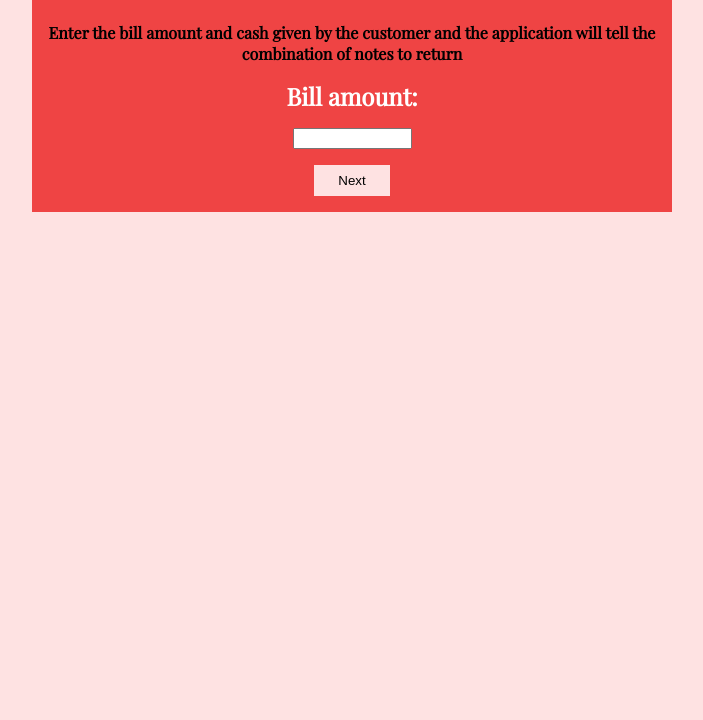
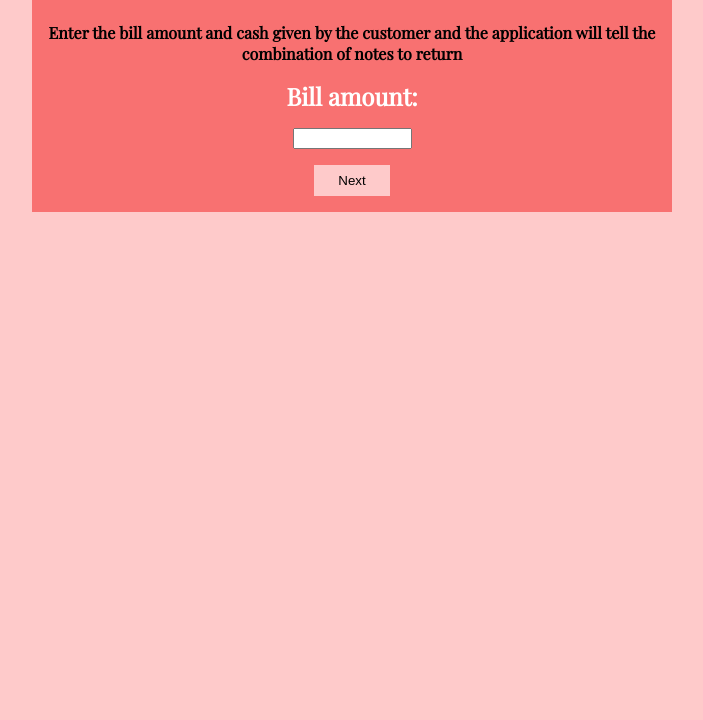
Before and after one commit to rdthetha/cash-register-mark10, a plain HTML site: page index.html in a window 1280 px wide. Shown: the part 80-800 px from the top of the page, without its empty margins (288-991 px from the left). Drawn offline with nearby package versions, Linux system fonts and the light colour scheme.

Commit message:
changed color

```diff
--- a/style.css
+++ b/style.css
@@ -1,8 +1,8 @@
 @import url('https://fonts.googleapis.com/css2?family=Playfair+Display&display=swap');
 
 :root{
-    --primary-color:#EF4444;
-    --background-color:#FEE2E2;
+    --primary-color:#F87171;
+    --background-color:#FECACA;
 }
 body{
     background-color: var(--background-color);
```
